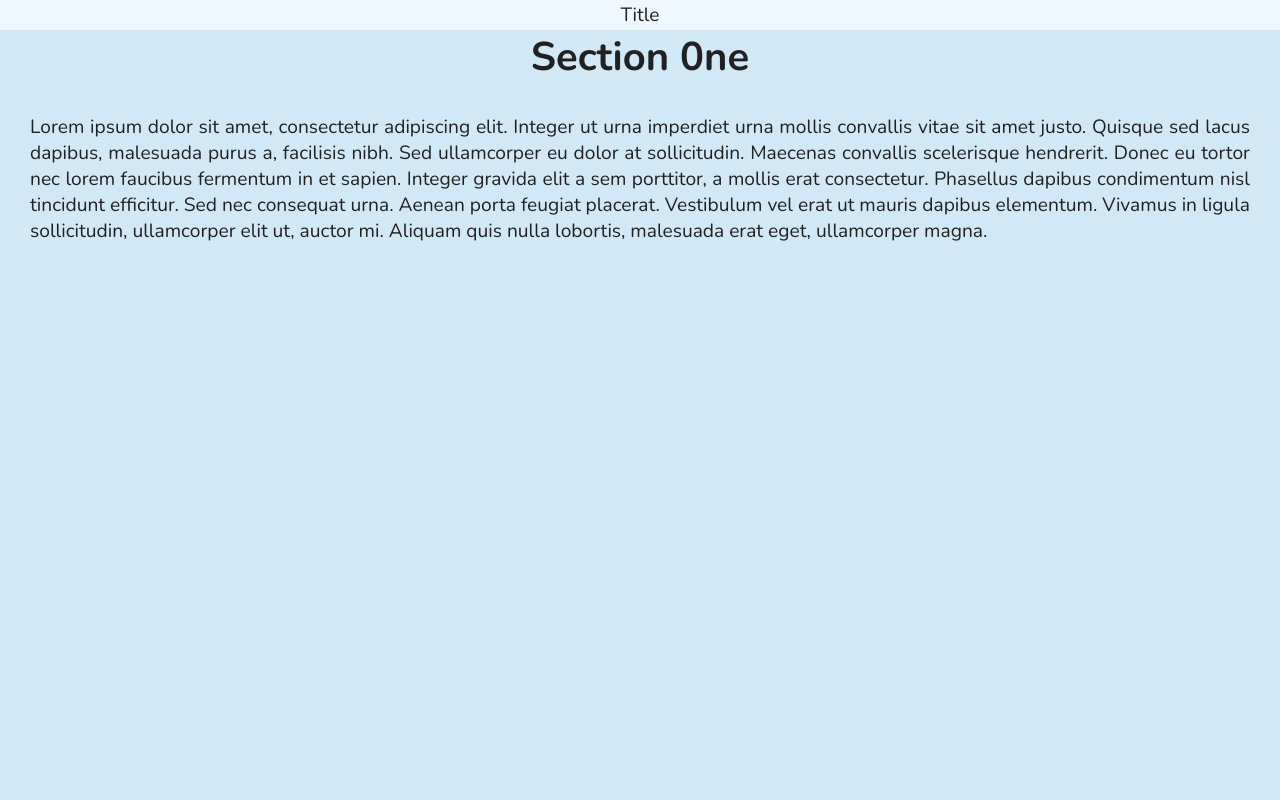
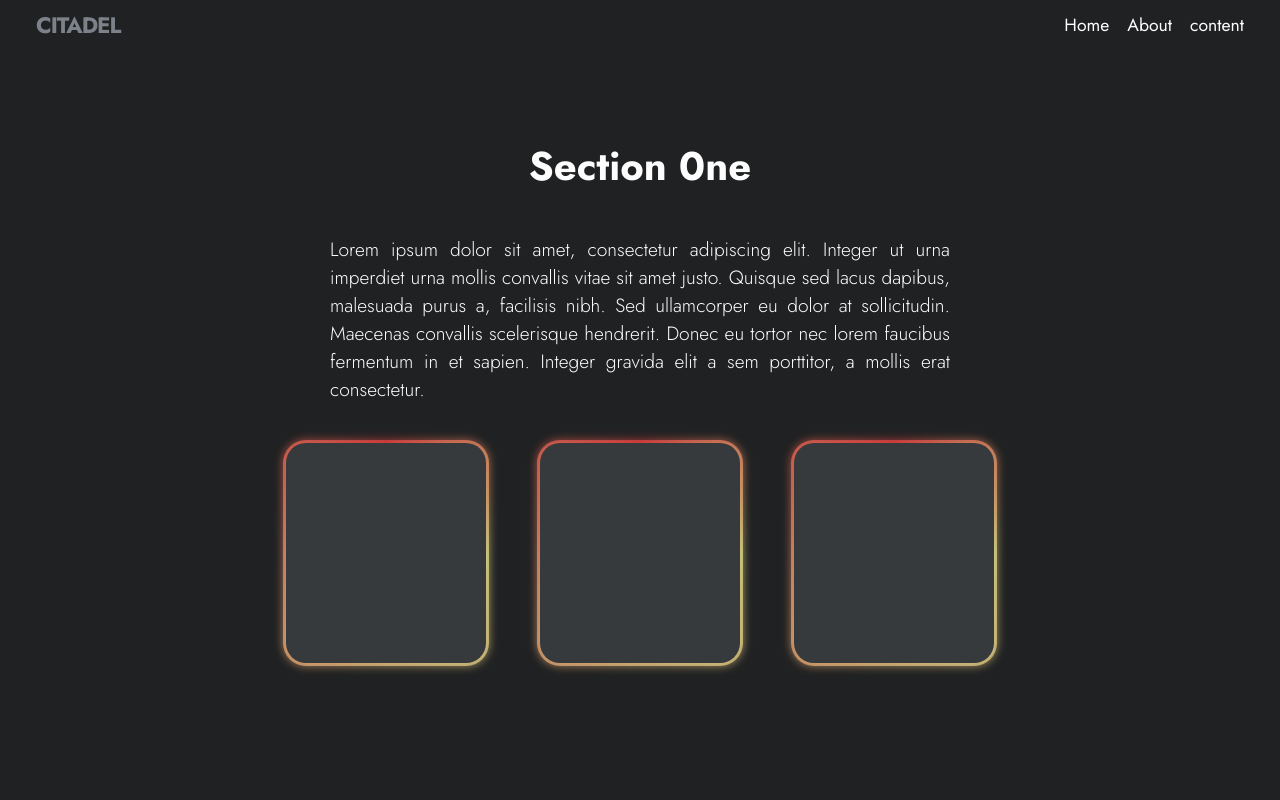
Before and after one commit to Ting9379298/frontend_practice, a plain HTML site: page 1107-scroll_snaping/index.html in a window 1280 px wide. Shown: the top 800 px of the page. Drawn offline with nearby package versions, Linux system fonts and the light colour scheme.

Commit message:
border animation

```diff
--- a/1107-scroll_snaping/index.html
+++ b/1107-scroll_snaping/index.html
@@ -9,12 +9,19 @@
     <link rel="preconnect" href="https://fonts.googleapis.com" />
     <link rel="preconnect" href="https://fonts.gstatic.com" crossorigin />
     <link
-      href="https://fonts.googleapis.com/css2?family=Nunito:ital,wght@0,200..1000;1,200..1000&display=swap"
+      href="https://fonts.googleapis.com/css2?family=Jost:ital,wght@0,100..900;1,100..900&display=swap"
       rel="stylesheet"
     />
   </head>
   <body>
-    <nav>Title</nav>
+    <nav>
+      <p id="logo">CITADEL</p>
+      <div id="nav-links">
+        <a>Home</a>
+        <a>About</a>
+        <a>content</a>
+      </div>
+    </nav>
     <main>
       <section>
         <h1>Section 0ne</h1>
@@ -24,13 +31,13 @@
           lacus dapibus, malesuada purus a, facilisis nibh. Sed ullamcorper eu
           dolor at sollicitudin. Maecenas convallis scelerisque hendrerit. Donec
           eu tortor nec lorem faucibus fermentum in et sapien. Integer gravida
-          elit a sem porttitor, a mollis erat consectetur. Phasellus dapibus
-          condimentum nisl tincidunt efficitur. Sed nec consequat urna. Aenean
-          porta feugiat placerat. Vestibulum vel erat ut mauris dapibus
-          elementum. Vivamus in ligula sollicitudin, ullamcorper elit ut, auctor
-          mi. Aliquam quis nulla lobortis, malesuada erat eget, ullamcorper
-          magna.
+          elit a sem porttitor, a mollis erat consectetur.
         </p>
+        <div class="cards">
+          <div class="card"></div>
+          <div class="card"></div>
+          <div class="card"></div>
+        </div>
       </section>
       <section>
         <h1>Section Two</h1>
@@ -42,6 +49,11 @@
           cursus orci, tempus sollicitudin libero pretium ac. Sed malesuada
           pretium nulla.
         </p>
+        <div class="cards">
+          <div class="card"></div>
+          <div class="card"></div>
+          <div class="card"></div>
+        </div>
       </section>
       <section>
         <h1>Section Three</h1>
@@ -51,14 +63,13 @@
           tempor ut augue. Maecenas scelerisque nec ligula sed iaculis. Praesent
           et elementum quam. Aliquam bibendum at neque a bibendum. Sed interdum
           enim vitae pharetra gravida. Sed nec nibh nec ante varius luctus sit
-          amet ut lectus. In hac habitasse platea dictumst. Donec facilisis
-          efficitur lorem, posuere sollicitudin lacus ultrices eu. Donec
-          tincidunt ipsum tellus, ut fermentum eros vulputate vel. Nam quis enim
-          id elit pulvinar consectetur. Proin ante purus, maximus non aliquet
-          id, dignissim non nunc. Donec sagittis massa vitae mi lobortis
-          vulputate. Vivamus et finibus lectus. Phasellus ornare iaculis lacus,
-          a faucibus enim porttitor quis.
+          amet ut lectus. In hac habitasse platea dictumst.
         </p>
+        <div class="cards">
+          <div class="card"></div>
+          <div class="card"></div>
+          <div class="card"></div>
+        </div>
       </section>
       <section>
         <h1>Section Four</h1>
@@ -66,11 +77,13 @@
           Nam ut urna erat. Nunc luctus ex libero, sed semper libero mollis eu.
           Cras ac dui sit amet erat lobortis tincidunt. Phasellus sed varius
           tortor. Phasellus varius condimentum pretium. Sed eu augue a nisl
-          laoreet iaculis quis eget risus. Donec non pulvinar orci. Ut sodales
-          sapien ligula, eu efficitur massa scelerisque non. Fusce placerat
-          egestas libero, ac fermentum felis interdum molestie. Suspendisse sit
-          amet justo odio.
+          laoreet iaculis quis eget risus. Donec non pulvinar orci.
         </p>
+        <div class="cards">
+          <div class="card"></div>
+          <div class="card"></div>
+          <div class="card"></div>
+        </div>
       </section>
       <section>
         <h1>Section Five</h1>
@@ -80,12 +93,13 @@
           ante eget, fermentum nisl. Vivamus laoreet ac nunc vitae fringilla.
           Nullam rhoncus eros quis metus luctus, vel condimentum turpis commodo.
           Ut efficitur neque dui, at elementum ligula ultrices id. Pellentesque
-          quis dolor sit amet risus molestie faucibus. Suspendisse quam mauris,
-          hendrerit ac leo elementum, commodo dignissim ex. Aenean vestibulum
-          elit nec felis tempus efficitur. Pellentesque porta scelerisque odio
-          sed blandit. Nunc enim dui, auctor eu commodo in, tempus in magna.
-          Phasellus et consectetur nisi.
+          quis dolor sit amet risus molestie faucibus.
         </p>
+        <div class="cards">
+          <div class="card"></div>
+          <div class="card"></div>
+          <div class="card"></div>
+        </div>
       </section>
     </main>
   </body>
--- a/1107-scroll_snaping/styles.css
+++ b/1107-scroll_snaping/styles.css
@@ -5,37 +5,66 @@
   margin: 0;
   padding: 0;
 
-  font-family: "Nunito", sans-serif;
+  font-family: "Jost", sans-serif;
   font-optical-sizing: auto;
   font-style: normal;
-  color: rgb(33, 33, 33);
+  color: var(--font-color);
+}
+
+:root {
+  --font-color: rgb(253, 253, 253);
 }
 
 html {
   scroll-snap-type: y mandatory;
 }
 
+body {
+  background-color: #202122;
+}
+
 nav {
-  height: 30px;
+  height: 50px;
   width: 100vw;
-  font-size: 1.2rem;
-  background-color: aliceblue;
+  padding: 0 36px;
   position: fixed;
+
   display: flex;
-  justify-content: center;
+  flex-direction: row;
+  justify-content: space-between;
   align-items: center;
+}
+
+#logo {
+  font-weight: 700;
+  font-size: 1.4rem;
+  letter-spacing: -1px;
+  color: #7d828a;
+}
+
+#nav-links {
+  font-size: 1.1rem;
+  display: flex;
+  gap: 18px;
+}
+
+a {
+  cursor: pointer;
+  text-decoration: none;
+  color: var(--font-color);
 }
 
 section {
   scroll-snap-align: start;
   scroll-snap-stop: always;
-  scroll-margin-top: 30px;
-  padding: 30px;
+  padding: 60px 330px;
   width: 100vw;
   height: 100vh;
   display: flex;
   flex-direction: column;
-  gap: 30px;
+  align-items: center;
+  justify-content: center;
+  gap: 40px;
 }
 
 h1 {
@@ -46,24 +75,72 @@ h1 {
 section p {
   text-align: justify;
   font-size: 1.2rem;
+  font-weight: 300;
 }
 
-section:nth-child(1) {
-  background-color: #d1e9f6;
+.cards {
+  display: flex;
+  justify-content: space-between;
+  gap: 54px;
 }
 
-section:nth-child(2) {
-  background-color: #f6eacb;
+@keyframes spin {
+  form {
+    --angle: 0deg;
+  }
+  to {
+    --angle: 360deg;
+  }
 }
 
-section:nth-child(3) {
-  background-color: #f1d3ce;
+@property --angle {
+  syntax: "<angle>";
+  initial-value: 0deg;
+  inherits: false;
 }
 
-section:nth-child(4) {
-  background-color: #eecad5;
+.card {
+  background-color: #373a3c;
+  border-radius: 20px;
+  width: 200px;
+  height: 220px;
+  position: relative;
+  transition-duration: 0.8s;
 }
 
-section:nth-child(5) {
-  background-color: #bbe9ff;
+.card:hover {
+  background-color: #4f5356;
 }
+
+.card::after,
+.card::before {
+  content: "";
+  width: calc(100% + 6px);
+  height: calc(100% + 6px);
+  position: absolute;
+  left: -3px;
+  top: -3px;
+  background-image: conic-gradient(
+    from var(--angle),
+    #ff4545,
+    #fcf596,
+    #fbd288,
+    #ff9c73,
+    #ff4545
+  );
+  opacity: 60%;
+  border-radius: 23px;
+  z-index: -1;
+  transition-duration: 0.6s;
+}
+
+.card::before {
+  filter: blur(5px);
+  opacity: 60%;
+}
+
+.card:hover::after,
+.card:hover::before {
+  opacity: 100%;
+  animation: spin 2s linear infinite;
+}
```
